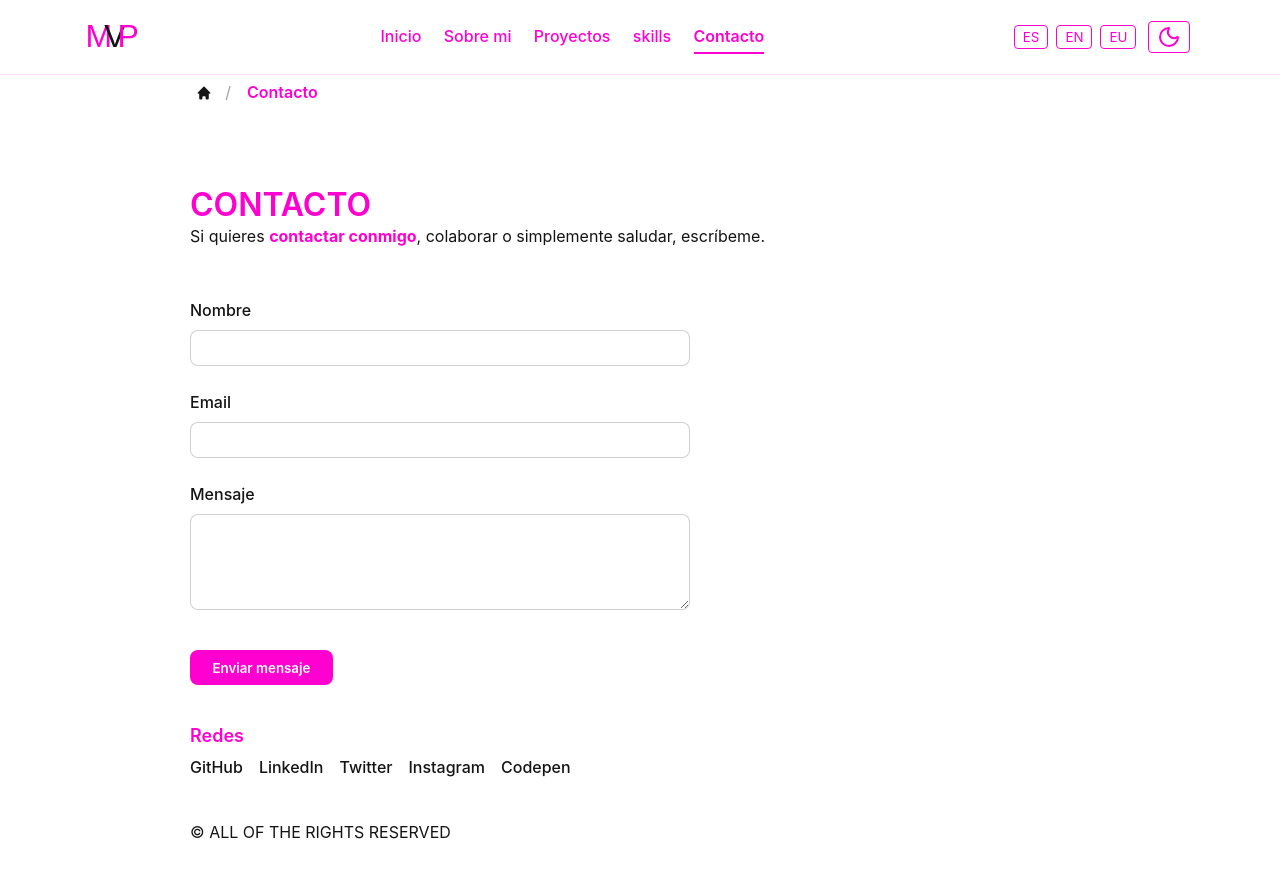
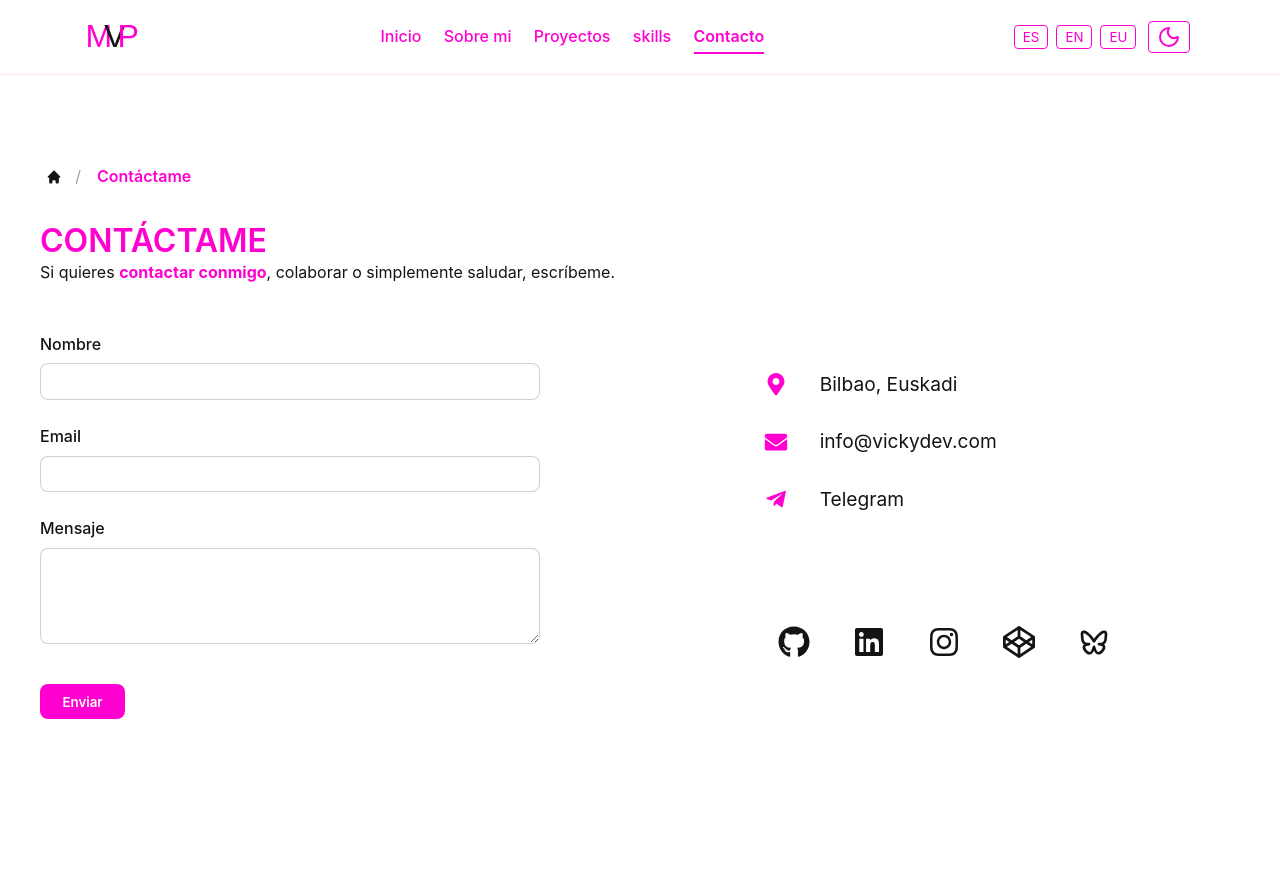
Before and after one commit to vickypineli/porfolio-vicky, a React (Vite) app: page /contact in a window 1280 px wide. Shown: the top 878 px of the page. Built offline with nearby package versions, Linux system fonts and the light colour scheme.

Commit message:
refactoring errors in contacPage

```diff
--- a/src/i18n/en/contact.json
+++ b/src/i18n/en/contact.json
@@ -1,21 +1,35 @@
 {
   "page_title": "Contact",
   "intro": "If you want to <strong>get in touch</strong>, collaborate or just say hello, write to me.",
+  "title": "Contact",
   "form_name": "Name",
   "form_email": "Email",
   "form_message": "Message",
+  "form_company": "Empresa",
   "form_submit": "Send message",
-  "form_subject": "Message from {{name}}",
-  "social_title": "Social",
   "form_sending": "Sending...",
   "form_success": "Message sent successfully. Thank you for your message. I’ll get back to you soon.",
   "form_error": "Something went wrong. Please try again later.",
-  "form_company": "Empresa",
   "errors": {
     "name_required": "Name is required",
     "email_required": "Email is required",
     "email_invalid": "Email is not valid",
     "message_required": "Message is required"
+  },
+  "contact_info": {
+    "title": "Contact information",
+    "city": "City",
+    "city_value": "Bilbao",
+    "email": "info@vickydev.com",
+    "telegram": "Telegram",
+    "telegram_link": "https://t.me/vickydev",
+    "copyright": "All rights reserved"
+  },
+  "socials": {
+    "github": "https://github.com/vicky",
+    "linkedin": "https://www.linkedin.com/in/vickypineroelices",
+    "telegram": "https://t.me/vickydev",
+    "codepen": "https://codepen.io/vicky",
+    "bluesky":"https://bsky.app/profile/kanduladev.bsky.social"
   }
-
 }
--- a/src/i18n/es/contact.json
+++ b/src/i18n/es/contact.json
@@ -1,21 +1,35 @@
 {
-  "page_title": "Contacto",
+  "title": "Contáctame",
+  "page_title": "Contáctame",
   "intro": "Si quieres <strong>contactar conmigo</strong>, colaborar o simplemente saludar, escríbeme.",
   "form_name": "Nombre",
   "form_email": "Email",
   "form_message": "Mensaje",
-  "form_submit": "Enviar mensaje",
-  "form_subject": "Mensaje de {{name}}",
-  "social_title": "Redes",
+  "form_company": "Empresa (no rellenar)",
+  "form_submit": "Enviar",
   "form_sending": "Enviando...",
-  "form_success": "Mensaje enviado correctamente. Muchas gracias por tu mensaje. Te responderé pronto.",
-  "form_error": "Ha ocurrido un error. Inténtalo más tarde.",
-  "form_company": "Empresa",
+  "form_success": "¡Mensaje enviado con éxito!",
+  "form_error": "Error al enviar, intenta de nuevo",
   "errors": {
     "name_required": "El nombre es obligatorio",
     "email_required": "El email es obligatorio",
-    "email_invalid": "El email no es válido",
+    "email_invalid": "Email no válido",
     "message_required": "El mensaje es obligatorio"
-    }
-
+  },
+  "contact_info": {
+    "title": "Información de contacto",
+    "city": "Ciudad",
+    "city_value": "Bilbao, Euskadi",
+    "email": "info@vickydev.com",
+    "telegram": "Telegram",
+    "telegram_link": "https://t.me/vickydev",
+    "copyright": "Todos los derechos reservados"
+  },
+  "socials": {
+    "github": "https://github.com/vicky",
+    "linkedin": "https://www.linkedin.com/in/vickypineroelices",
+    "telegram": "https://t.me/vickydev",
+    "codepen": "https://codepen.io/vicky",
+    "bluesky":"https://bsky.app/profile/kanduladev.bsky.social"
+  }
 }
--- a/src/i18n/eu/contact.json
+++ b/src/i18n/eu/contact.json
@@ -1,22 +1,35 @@
 {
   "page_title": "Kontaktua",
   "intro": "<strong>Nirekin harremanetan jarri</strong> nahi baduzu edo mezu bat bidali, idatzi lasai.",
+  "title": "Contáctame",
   "form_name": "Izena",
   "form_email": "Emaila",
   "form_message": "Mezua",
+  "form_company": "Empresa(ez gertatu)",
   "form_submit": "Mezua bidali",
-  "form_subject": "{{name}}-ren mezua",
-  "social_title": "Sareak",
-  "form_sending": "Bidaltzen...",
-  "form_success": "Mezua behar bezala bidali da. Laster erantzungo dizut.",
-  "form_error": "Errore bat gertatu da. Saiatu berriro geroago.",
-  "form_company": "Empresa",
-    "errors": {
-    "name_required": "Izena derrigorrezkoa da",
-    "email_required": "Emaila derrigorrezkoa da",
-    "email_invalid": "Emaila ez da zuzena",
-    "message_required": "Mezua derrigorrezkoa da"
-    }
-
-
+  "form_sending": "Enviando...",
+  "form_success": "¡Mensaje enviado con éxito!",
+  "form_error": "Error al enviar, intenta de nuevo",
+  "errors": {
+    "name_required": "El nombre es obligatorio",
+    "email_required": "El email es obligatorio",
+    "email_invalid": "Email no válido",
+    "message_required": "El mensaje es obligatorio"
+  },
+  "contact_info": {
+    "title": "Información de contacto",
+    "city": "Ciudad",
+    "city_value": "Bilbao",
+    "email": "info@vickydev.com",
+    "telegram": "Telegram",
+    "telegram_link": "https://t.me/vickydev",
+    "copyright": "Todos los derechos reservados"
+  },
+  "socials": {
+    "github": "https://github.com/vicky",
+    "linkedin": "https://www.linkedin.com/in/vickypineroelices",
+    "telegram": "https://t.me/vickydev",
+    "codepen": "https://codepen.io/vicky",
+    "bluesky":"https://bsky.app/profile/kanduladev.bsky.social"
+  }
 }
--- a/src/pages/ContactPage/ContactPage.jsx
+++ b/src/pages/ContactPage/ContactPage.jsx
@@ -1,95 +1,107 @@
 // src/pages/ContactPage/ContactPage.jsx
-
 import { useTranslation, Trans } from "react-i18next";
 import Breadcrumbs from "../../components/Breadcrumbs/Breadcrumbs";
+import ContactForm from "../../components/ContactForm/ContactForm";
 import AnimatedGroup from "../../components/Animation/AnimatedGroup";
 import AnimatedItem from "../../components/Animation/AnimatedItem";
-import ContactForm from "../../components/ContactForm/ContactForm";
-
 import styles from "./ContactPage.module.scss";
 
+import { FaMapMarkerAlt, FaEnvelope, FaTelegramPlane, FaGithub, FaLinkedin, FaInstagram, FaCodepen } from "react-icons/fa";
+import { RiBlueskyLine } from "react-icons/ri";
+
 export default function ContactPage() {
-    const {t} = useTranslation("contact");
+  const { t } = useTranslation("contact");
 
   return (
-    <section className={styles.contact}>
+    <section className={styles.contactPage}>
       <div className={styles.inner}>
         <Breadcrumbs />
-
-        <AnimatedGroup>
-          <AnimatedItem as="h1">
-            {t("page_title")}
-          </AnimatedItem>
-
+          <AnimatedGroup className={styles.titleWrapper} key={styles.image} stagger={0.15}>
+            <AnimatedItem as="h1">{t("title")}</AnimatedItem>
             <AnimatedItem as="p">
               <Trans
                 t={t}
-              i18nKey="intro"
+                i18nKey={"intro"}
                 components={{ strong: <strong /> }}
               />
             </AnimatedItem>
           </AnimatedGroup>
+        <div className={styles.contentWrapper}>
+          {/* Formulario */}
+          <AnimatedGroup className={styles.formWrapper}>
+            <ContactForm />
+          </AnimatedGroup>
 
-        <AnimatedGroup className={styles.content}>
-          <AnimatedItem as="div" className={styles.block}>
-            {/* <h3>{t("contact_title")}</h3> */}
-            <ContactForm />
+              {/* INFO + REDES */}
+          <AnimatedGroup className={styles.contactWrapper} key={styles.contact} stagger={0.15}>
+             {/* LISTA DE CONTACTO */}
+            <ul className={styles.contactList}>
+              <AnimatedItem as="li" className={styles.listItem}>
+                <FaMapMarkerAlt />
+                <span>{t("contact_info.city_value")}</span>
               </AnimatedItem>
 
-          <AnimatedItem as="div" className={styles.block}>
-            <h3>{t("social_title")}</h3>
-            <ul className={styles.socials}>
-              <li>
+              <AnimatedItem as="li" className={styles.listItem}>
+                <FaEnvelope />
+                <a href={`mailto:${t("contact_info.email")}`}>
+                  {t("contact_info.email")}
+                </a>
+              </AnimatedItem>
+
+              <AnimatedItem as="li" className={styles.listItem}>
+                <FaTelegramPlane />
                 <a
-                  href="https://github.com/tuusuario"
+                  href={t("contact_info.telegram_link")}
                   target="_blank"
                   rel="noopener noreferrer"
                 >
-                  GitHub
+                  Telegram
                 </a>
-              </li>
-              <li>
-                <a
-                  href="https://www.linkedin.com/in/tuusuario"
-                  target="_blank"
-                  rel="noopener noreferrer"
-                >
-                  LinkedIn
+              </AnimatedItem>
+            </ul>
+
+            <AnimatedItem as="hr" />
+
+
+            {/* REDES SOCIALES */}
+            <ul className={styles.socialMediaList}>
+              <AnimatedItem as="li">
+                <a href={t("socials.github")} target="_blank" rel="noreferrer">
+                  <FaGithub />
                 </a>
-              </li>
-              <li>
-                <a
-                  href="https://twitter.com/tuusuario"
-                  target="_blank"
-                  rel="noopener noreferrer"
-                >
-                  Twitter
+              </AnimatedItem>
+
+              <AnimatedItem as="li">
+                <a href={t("socials.linkedin")} target="_blank" rel="noreferrer">
+                  <FaLinkedin />
                 </a>
-              </li>
-              <li>
-                <a
-                  href="https://www.instagram.com/tuusuario"
-                  target="_blank"
-                  rel="noopener noreferrer"
-                >
-                  Instagram
+              </AnimatedItem>
+
+              <AnimatedItem as="li">
+                <a href={t("socials.instagram")} target="_blank" rel="noreferrer">
+                  <FaInstagram />
                 </a>
-              </li>
-              <li>
-                <a
-                  href="https://codepen.io/mariavictoriapinero"
-                  target="_blank"
-                  rel="noopener noreferrer"
-                >
-                  Codepen
+              </AnimatedItem>
+
+              <AnimatedItem as="li">
+                <a href={t("socials.codepen")} target="_blank" rel="noreferrer">
+                  <FaCodepen />
                 </a>
-              </li>
+              </AnimatedItem>
+
+              <AnimatedItem as="li">
+                <a href={t("socials.bluesky")} target="_blank" rel="noreferrer">
+                  <RiBlueskyLine />
+                </a>
+              </AnimatedItem>
             </ul>
-          </AnimatedItem>
-          <AnimatedItem as="div" className={styles.block}>
-                    <div class="copyright">&copy; ALL OF THE RIGHTS RESERVED</div>
+            <AnimatedItem as="hr" />
+
+            <AnimatedItem as="p" className={styles.copyright}>
+              © {new Date().getFullYear()} {t("contact_info.copyright")}
             </AnimatedItem>
           </AnimatedGroup>
+        </div>
       </div>
     </section>
   );
--- a/src/pages/ContactPage/ContactPage.module.scss
+++ b/src/pages/ContactPage/ContactPage.module.scss
@@ -1,47 +1,72 @@
 // src/pages/ContactPage/ContactPage.module.scss
+
 @use "../../styles/variables" as *;
 @use "../../styles/mixins" as *;
 
-.contact {
-  padding: 5rem 1.5rem;
+.contactPage {
+  padding: 4rem 1.5rem;
+  margin: 100px auto;
 }
 
 .inner {
-  max-width: 900px;
+  max-width: 1200px;
   margin: 0 auto;
-
-  display: flex;
-  flex-direction: column;
-  gap: 3rem;
 }
 
-strong {
-  color: var(--color-accent);
-}
-
-.content {
+.contentWrapper {
   display: grid;
-  grid-template-columns: repeat(2, 1fr);
-  gap: 2.5rem;
+  grid-template-columns: 1fr ;
+  gap: 4rem;
+  align-items: center;
 
   @include respond(md) {
-    grid-template-columns: 1fr;
+    grid-template-columns: 1fr 1fr;
+    gap: 1rem;
   }
 }
 
-.block {
+/* Formulario */
+.formWrapper {
+
+  margin: 0;
+  padding: 1rem 0;
+}
+
+
+/* INFO */
+.contactWrapper{
+  max-width: 400px;
+  margin: auto;
   display: flex;
   flex-direction: column;
+  justify-content: center;
   gap: 0.5rem;
+}
 
-  h3 {
-    margin: 0;
+.contactList {
+  list-style: none;
+  padding: 0;
+  margin: 50px 0;
+}
+
+.listItem {
+  display: flex;
+  align-items: center;
+  gap: 2rem;
+  line-height: 3;
+  color: var(--color-text);
+  font-size: 1rem;
+
+  svg {
+    font-size: 1.4rem;
+    color: var(--color-accent);
+    min-width: 24px;
   }
 
-  a {
+  a, span {
     color: var(--color-text);
     text-decoration: none;
-    font-weight: 500;
+    font-size: 1.2rem;
 
     &:hover {
       color: var(--color-accent);
@@ -49,11 +74,48 @@ strong {
   }
 }
 
-.socials {
+hr {
+  border: 1px solid rgba(255, 255, 255, 0.2);
+}
+
+/* SOCIALS */
+.socialMediaList {
+  display: flex;
+  justify-content: space-between;
+  align-items: center;
+  padding: 1rem 0;
   list-style: none;
-  padding: 0;
-  margin: 0;
 
-  display: flex;
-  gap: 1rem;
+
+  li {
+    width: 60px;
+    height: 60px;
+    border-radius: 50%;
+    display: flex;
+    align-items: center;
+    justify-content: center;
+    transition: all 0.25s ease;
+    cursor: pointer;
+
+    &:hover {
+      background: var(--color-accent);
+      transform: scale(1.1);
+    }
+
+    a {
+      color: var(--color-text);
+      font-size: 2rem;
+    }
+
+    &:hover a {
+      color: var(--color-bg);
+    }
+  }
 }
+
+.copyright {
+  margin-top: 3rem;
+  text-align: center;
+  font-size: 1.2rem;
+  color:rgba(255, 255, 255, 0.2);
+}
```
Lines whose indentation alone changed are shown as unchanged.
